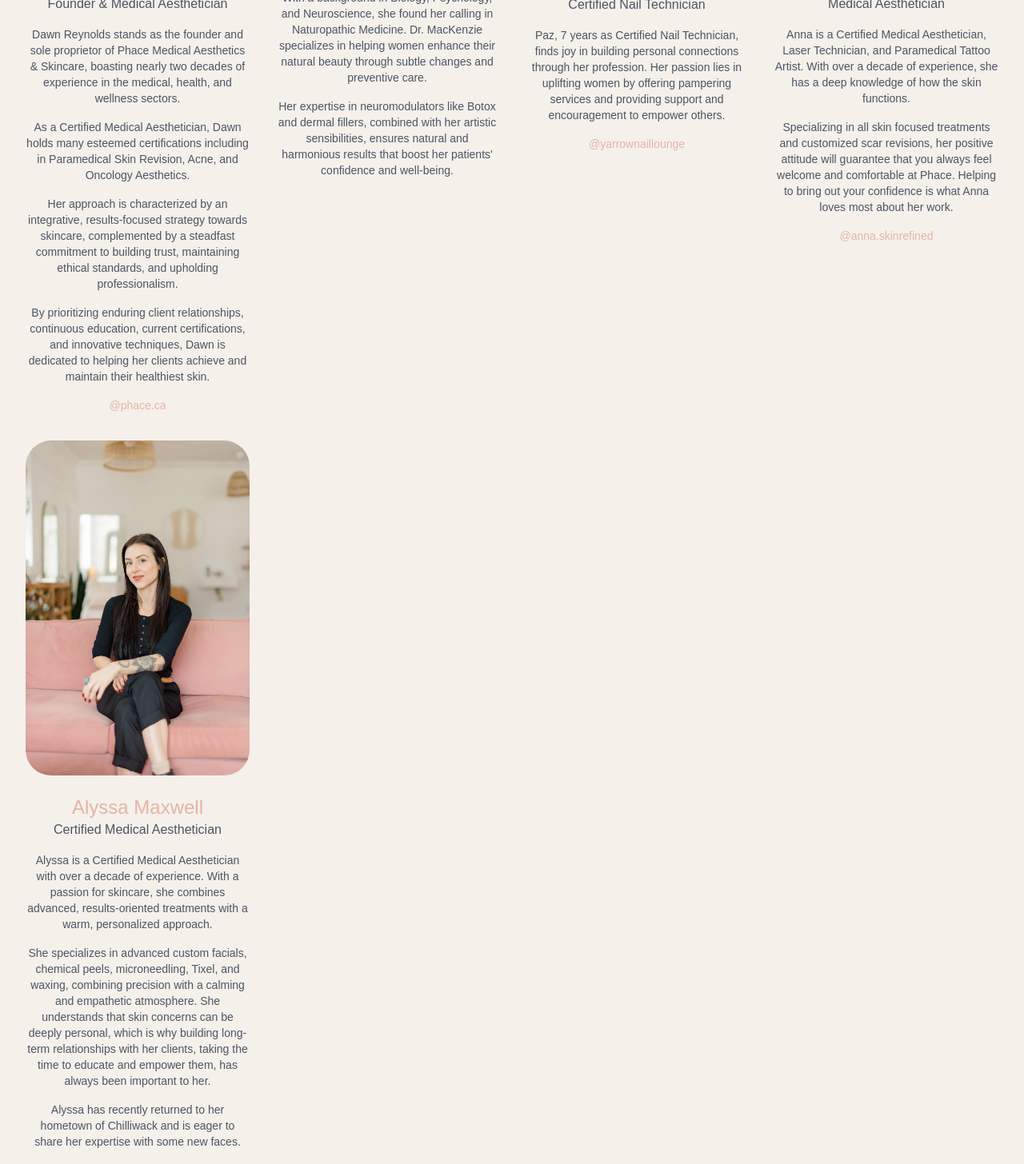
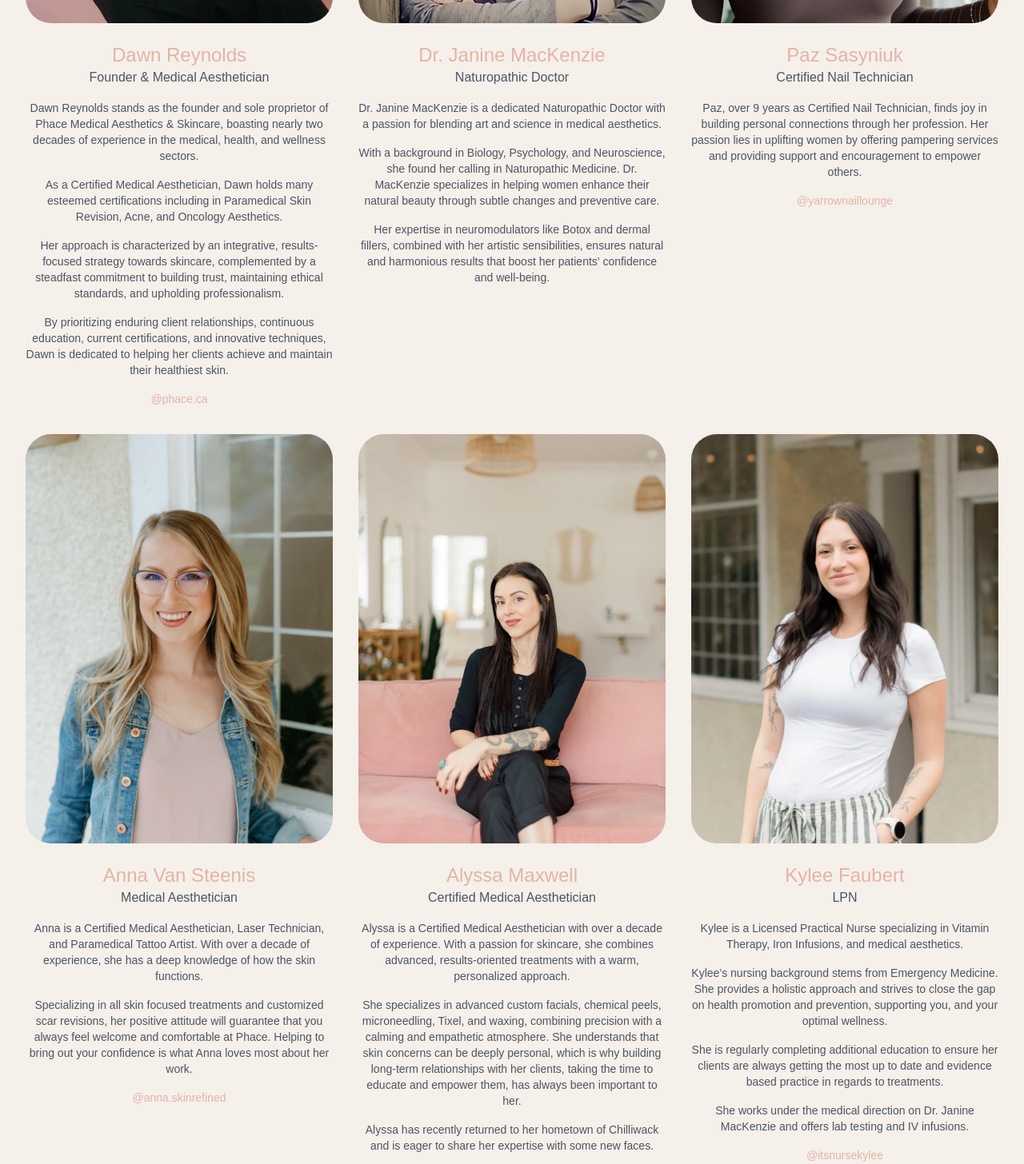
Before and after one commit to masonym/phace-website, a Next.js app: page /about in a window 1280 px wide. Shown: the part 1920-3376 px from the top of the page at 80% size. Built offline with nearby package versions, Linux system fonts and the light colour scheme.

Commit message:
updated team members

```diff
--- a/src/components/about/MeetOurTeam.tsx
+++ b/src/components/about/MeetOurTeam.tsx
@@ -30,7 +30,7 @@ const team = [
     image: '/images/team/paz.webp',
     instagram: '@yarrownaillounge',
     bio: [
-      'Paz, 7 years as Certified Nail Technician, finds joy in building personal connections through her profession. Her passion lies in uplifting women by offering pampering services and providing support and encouragement to empower others.'
+      'Paz, over 9 years as Certified Nail Technician, finds joy in building personal connections through her profession. Her passion lies in uplifting women by offering pampering services and providing support and encouragement to empower others.'
     ]
   },
   {
@@ -53,6 +53,18 @@ const team = [
       'She specializes in advanced custom facials, chemical peels, microneedling, Tixel, and waxing, combining precision with a calming and empathetic atmosphere. She understands that skin concerns can be deeply personal, which is why building long-term relationships with her clients, taking the time to educate and empower them, has always been important to her.',
       'Alyssa has recently returned to her hometown of Chilliwack and is eager to share her expertise with some new faces.'
     ]
+  },
+  {
+    name: 'Kylee Faubert',
+    title: 'LPN',
+    image: '/images/team/kylee.webp',
+    instagram: '@itsnursekylee',
+    bio: [
+      'Kylee is a Licensed Practical Nurse specializing in Vitamin Therapy, Iron Infusions, and medical aesthetics. ',
+      'Kylee’s nursing background stems from Emergency Medicine. She provides a holistic approach and strives to close the gap on health promotion and prevention, supporting you, and your optimal wellness. ',
+      'She is regularly completing additional education to ensure her clients are always getting the most up to date and evidence based practice in regards to treatments. ',
+      'She works under the medical direction on Dr. Janine MacKenzie and offers lab testing and IV infusions. '
+    ]
   }
 ]
 
@@ -63,16 +75,15 @@ export function MeetOurTeam() {
         <h2 className="text-6xl font-light text-[#E4B4A6] mb-16">
           MEET OUR TEAM
         </h2>
-        <div className="grid grid-cols-1 md:grid-cols-2 lg:grid-cols-4 gap-8">
+        <div className="grid grid-cols-1 sm:grid-cols-2 lg:grid-cols-3 gap-8">
           {team.map((member) => (
             <div key={member.name} className="space-y-6">
-              <div className="aspect-w-3 aspect-h-4 rounded-[2rem] overflow-hidden bg-[#F8E7E1]">
+              <div className="relative w-full rounded-[2rem] overflow-hidden bg-[#F8E7E1]" style={{ paddingBottom: '133.33%' }}>
                 <Image
                   src={member.image}
                   alt={member.name}
-                  width={400}
-                  height={400}
-                  className="object-cover"
+                  fill
+                  className="object-cover object-top"
                 />
               </div>
               <div className="text-center">
```
Also changed, not shown: public/images/team/kylee.webp (added), public/images/team/paz.webp.
